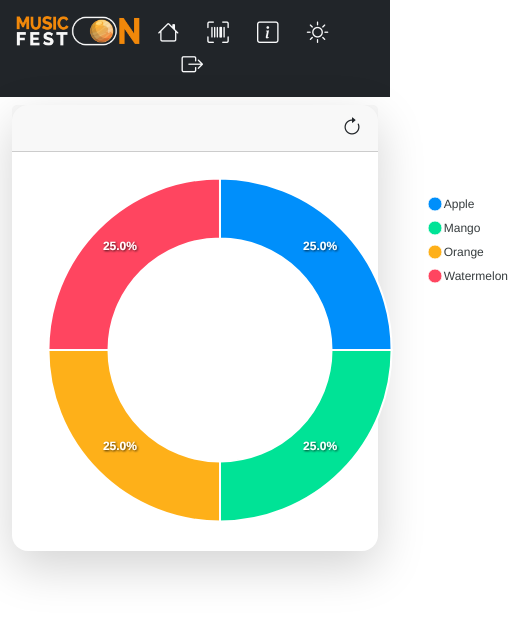
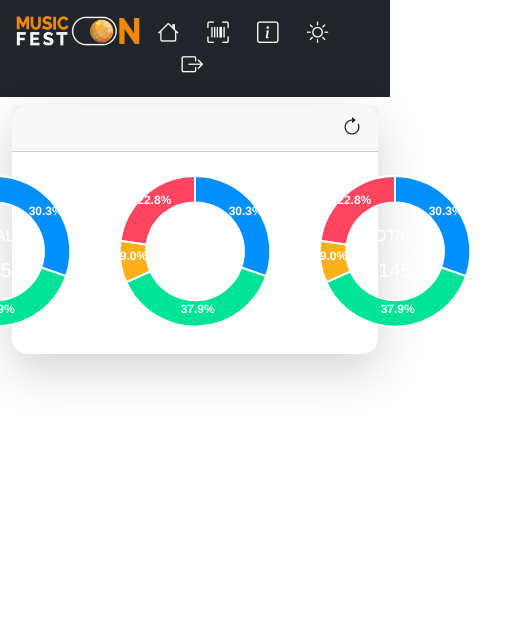
Before and after one commit to ceck90/PrinterServer, a website with bundled scripts: page src/www/dashboard.html in a window 390 px wide. Shown: the whole page, 528 px wide, since content can reach past the window. Built offline with nearby package versions, Linux system fonts and the light colour scheme.

Commit message:
Enhance dashboard layout by adding multiple chart containers and adjusting styles for better responsiveness

```diff
--- a/src/www/assets/js/dashboard.js
+++ b/src/www/assets/js/dashboard.js
@@ -1,3 +1,4 @@
+
 
 import { translate, updateTranslate, initI18n, getLanguageFromLocalStorage } from './i18n.js';
 import { getThemeFromLocalStorage, setThemeInLocalStorage } from './theme.js';
@@ -105,36 +106,67 @@ document.addEventListener("DOMContentLoaded", async () => {
     applyThemeFromLocalStorage();
 
     var options = {
-        series: [10,10,10, 10],
+        series: [44, 55, 13, 33],
         labels: ['Apple', 'Mango', 'Orange', 'Watermelon'],
         chart: {
+            width: 500,
             type: 'donut',
         },
-        // responsive: [{
-        //     breakpoint: 480,
-        //     options: {
-        //         chart: {
-        //             width: 200
-        //         },
-        //         legend: {
-        //             position: 'bottom'
-        //         }
-        //     }
-        // }]
+        dataLabels: {
+            enabled: true,
+            dropShadow: {
+                enabled: false
+            }
+        },
+        responsive: [{
+            breakpoint: 480,
+            options: {
+                chart: {
+                    width: 200
+                },
+                legend: {
+                    show: false
+                }
+            }
+        }],
         plotOptions: {
             pie: {
                 donut: {
                     labels: {
                         show: true,
-                        name: "Totale",
-                        value: 100
+                        name: {
+                            show: true,
+                        },
+                        value: {
+                            show: true,
+                            color: '#ffffff'
+                        },
+                        total:{
+                            label: "TOTALE",
+                            show: true,
+                            showAlways: false,
+                            color: '#ffffff'
+                        }
                     }
                 }
+            }
+        },
+        legend: {
+            position: 'bottom',
+            offsetY: 0,
+            height: 50,
+            labels: {
+                // colors: ['#ffffff'],
+                useSeriesColors: true
             }
         }
     };
     var chart = new ApexCharts(document.querySelector("#chart"), options);
+    var chart1 = new ApexCharts(document.querySelector("#chart1"), options);
+    var chart2 = new ApexCharts(document.querySelector("#chart2"), options);
     chart.render();
+    chart1.render();
+    chart2.render();
 
     // await addEventListeners();
 });
--- a/src/www/dashboard.html
+++ b/src/www/dashboard.html
@@ -60,9 +60,15 @@
                 <span class="button bi bi-arrow-clockwise fs-5 cursor-pointer update-button" type="button"></span>
             </div>
             <div class="card-body">
-                <div>
+                <div class="d-flex justify-content-center">
                     <div class="chart-wrap">
-                        <div id="chart" style="width: 500px;"></div>
+                        <div id="chart" style="max-width: 500px;"></div>
+                    </div>
+                    <div class="chart-wrap">
+                        <div id="chart1" style="max-width: 500px;"></div>
+                    </div>
+                    <div class="chart-wrap">
+                        <div id="chart2" style="max-width: 500px;"></div>
                     </div>
                 </div>
             </div>
```
